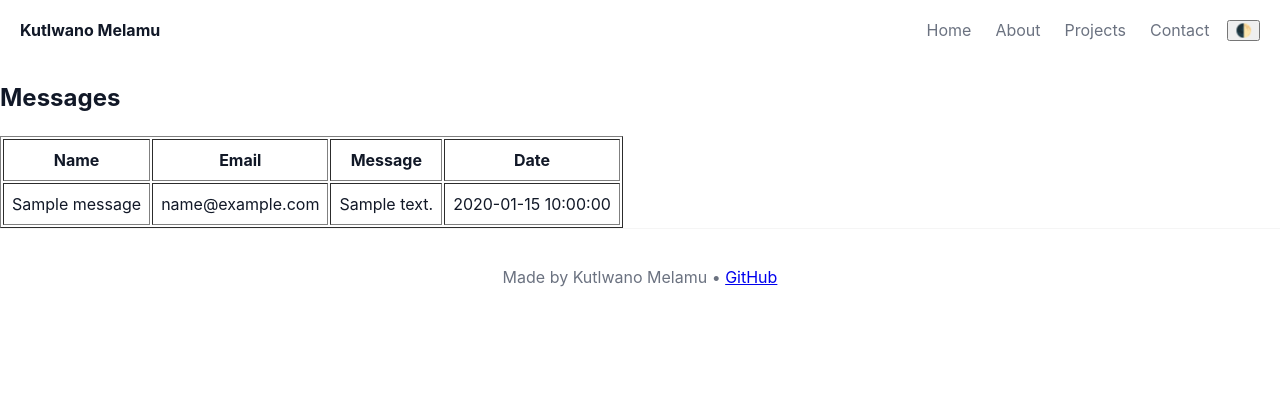
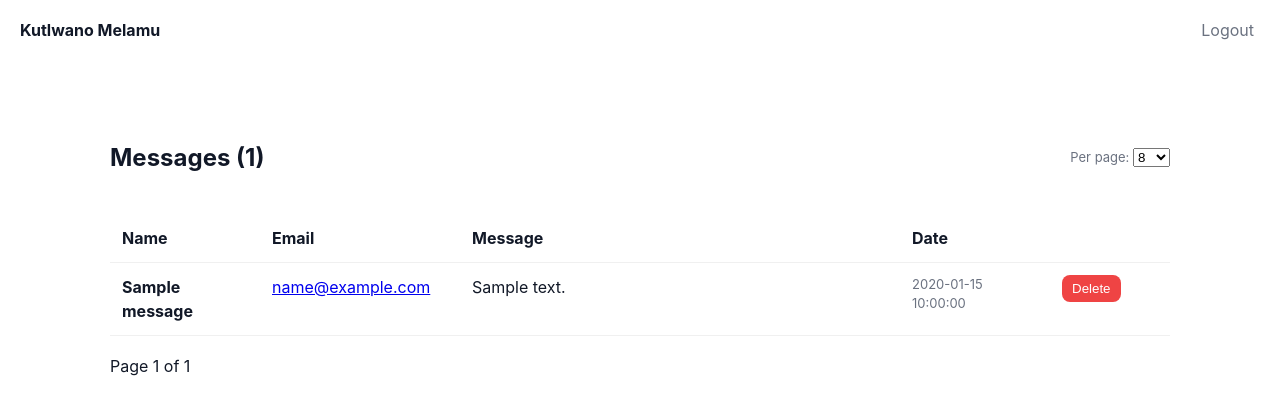
Before and after one commit to Katiehey/Personal-Portfolio-Website, a Flask app: page /admin/messages in a window 1280 px wide. Shown: the top 415 px of the page. Run offline with Flask 3, Linux system fonts and the light colour scheme; the visitor is signed in with stand-in values (Sample User, id 1); tables that the repository leaves empty hold one stand-in row (values such as "Sample post"); parts of the project's set-up code (start-up, migrations or seed data) failed here and were passed over.

Commit message:
Style admin_login.html, admin_messages.html, add delete message button, add logout button and update app.py

```diff
--- a/app.py
+++ b/app.py
@@ -1,10 +1,13 @@
 # app.py
-from flask import Flask, render_template, request, jsonify, session, redirect, url_for
+from flask import Flask, render_template, request, jsonify, session, redirect, url_for, flash
 import secrets
 import requests
 import os
 import sqlite3
 from pathlib import Path
+import math
+from config import ADMIN_PASSWORD  # keep your ADMIN_PASSWORD in config.py
+
 
 app = Flask(__name__, static_folder="static", template_folder="templates")
 DB_PATH = Path("instance/contact_messages.db")
@@ -25,26 +28,71 @@ def index():
 def admin_login():
     if request.method == "POST":
         pwd = request.form.get("password", "")
-        from config import ADMIN_PASSWORD
+
         if pwd == ADMIN_PASSWORD:
             session["admin"] = True
             return redirect(url_for("admin_messages"))
+        flash("Wrong password", "error")
         return render_template("admin_login.html", error="Wrong password")
     return render_template("admin_login.html")
 
 @app.route("/admin/messages")
 def admin_messages():
-    if not session.get("admin"):
+    if not require_admin():
         return redirect(url_for("admin_login"))
+
+    # pagination params
+    try:
+        page = int(request.args.get("page", 1))
+    except ValueError:
+        page = 1
+    try:
+        per_page = int(request.args.get("per_page", 8))
+    except ValueError:
+        per_page = 8
 
     conn = get_db_conn()
     c = conn.cursor()
-    c.execute("SELECT * FROM messages ORDER BY created_at DESC")
-    messages = c.fetchall()
+    c.execute("SELECT COUNT(*) as cnt FROM messages")
+    total = c.fetchone()["cnt"]
+    total_pages = max(1, math.ceil(total / per_page))
+    offset = (page - 1) * per_page
+
+    c.execute("SELECT id, name, email, message, created_at FROM messages ORDER BY created_at DESC LIMIT ? OFFSET ?", (per_page, offset))
+    rows = c.fetchall()
     conn.close()
+    messages = [dict(row) for row in rows]
 
-    return render_template("admin_messages.html", messages=messages)
+    return render_template("admin_messages.html",
+                           messages=messages,
+                           page=page,
+                           per_page=per_page,
+                           total=total,
+                           total_pages=total_pages)
 
+# Delete message (POST only to avoid accidental GET deletes)
+@app.route("/admin/messages/delete/<int:msg_id>", methods=["POST"])
+def admin_delete_message(msg_id):
+    if not require_admin():
+        return redirect(url_for("admin_login"))
+    conn = get_db_conn()
+    c = conn.cursor()
+    c.execute("DELETE FROM messages WHERE id = ?", (msg_id,))
+    conn.commit()
+    conn.close()
+    flash("Message deleted", "info")
+    return redirect(url_for("admin_messages"))
+
+@app.route("/admin/logout")
+def admin_logout():
+    session.pop("admin", None)
+    flash("Logged out", "info")
+    return redirect(url_for("index"))
+
+def require_admin():
+    if not session.get("admin"):
+        return False
+    return True
 
 @app.route("/contact", methods=["POST"])
 def contact():
@@ -76,9 +124,6 @@ def list_messages():
     conn.close()
     messages = [dict(row) for row in rows]
     return jsonify(messages)
-
-# Get your PAT from an environment variable (as we discussed previously)
-GITHUB_TOKEN = os.environ.get('GITHUB_PAT')
 
 if GITHUB_TOKEN is None:
     # Handle the error if you don't set the token
--- a/templates/admin_messages.html
+++ b/templates/admin_messages.html
@@ -1,42 +1,80 @@
+<!-- templates/admin_messages.html -->
 <!doctype html>
 <html lang="en">
 <head>
   <meta charset="utf-8" />
   <meta name="viewport" content="width=device-width,initial-scale=1" />
-  <title>Admin Messages</title>
+  <title>Admin — Messages</title>
   <link rel="stylesheet" href="{{ url_for('static', filename='css/styles.css') }}">
+  <style>
+    .admin-wrap{ max-width:1100px; margin:40px auto; padding:20px; }
+    .admin-top{ display:flex; justify-content:space-between; align-items:center; margin-bottom:18px; }
+    .msg-table{ width:100%; border-collapse:collapse; }
+    .msg-table th, .msg-table td{ padding:12px; text-align:left; border-bottom:1px solid rgba(0,0,0,0.06); vertical-align:top; }
+    .msg-row { background: var(--card); border-radius:8px; margin-bottom:10px; padding:12px; }
+    .small-muted{ color:var(--muted); font-size:13px; }
+    .pagination{ display:flex; gap:8px; align-items:center; margin-top:18px; }
+    .page-btn { padding:6px 10px; border-radius:8px; border:1px solid rgba(0,0,0,0.06); background:transparent; cursor:pointer; }
+    .danger { background:#ef4444; color:white; border:none; }
+    .info { background:#10b981; color:white; border:none; }
+  </style>
 </head>
 <body>
-  <nav id="main-nav" class="nav">
-    <div class="nav-left">
-      <a href="#home" class="logo">Kutlwano Melamu</a>
+  <nav class="nav">
+    <div class="nav-left"><a class="logo" href="{{ url_for('index') }}">Kutlwano Melamu</a></div>
+    <div class="nav-right"><a class="nav-link" href="{{ url_for('admin_logout') }}">Logout</a></div>
+  </nav>
+
+  <div class="admin-wrap">
+    <div class="admin-top">
+      <h2>Messages ({{ total }})</h2>
+      <div>
+        <form method="GET" style="display:flex; gap:8px; align-items:center;">
+          <label class="small-muted">Per page:
+            <select name="per_page" onchange="this.form.submit()">
+              <option value="5" {% if per_page==5 %}selected{% endif %}>5</option>
+              <option value="8" {% if per_page==8 %}selected{% endif %}>8</option>
+              <option value="12" {% if per_page==12 %}selected{% endif %}>12</option>
+            </select>
+          </label>
+        </form>
       </div>
-    <div class="nav-right">
-      <a href="#home" class="nav-link">Home</a>
-      <a href="#about" class="nav-link">About</a>
-      <a href="#projects" class="nav-link">Projects</a>
-      <a href="#contact" class="nav-link">Contact</a>
-      <button id="theme-toggle" aria-label="Toggle theme">🌓</button>
     </div>
-  </nav>
-<body>
-  <h2>Messages</h2>
-  <table border="1" cellpadding="8">
-    <tr>
-      <th>Name</th><th>Email</th><th>Message</th><th>Date</th>
-    </tr>
+
+    {% if messages %}
+      <table class="msg-table" role="table">
+        <thead>
+          <tr><th>Name</th><th>Email</th><th>Message</th><th>Date</th><th></th></tr>
+        </thead>
+        <tbody>
           {% for m in messages %}
             <tr>
-        <td>{{ m['name'] }}</td>
-        <td>{{ m['email'] }}</td>
+              <td style="width:150px"><strong>{{ m['name'] }}</strong></td>
+              <td style="width:200px"><a href="mailto:{{ m['email'] }}">{{ m['email'] }}</a></td>
               <td>{{ m['message'] }}</td>
-        <td>{{ m['created_at'] }}</td>
+              <td style="width:150px"><div class="small-muted">{{ m['created_at'] }}</div></td>
+              <td style="width:120px">
+                <form method="POST" action="{{ url_for('admin_delete_message', msg_id=m['id']) }}" onsubmit="return confirm('Delete this message?');">
+                  <button class="page-btn danger" type="submit">Delete</button>
+                </form>
+              </td>
             </tr>
           {% endfor %}
+        </tbody>
       </table>
+    {% else %}
+      <p>No messages yet.</p>
+    {% endif %}
 
-  <footer class="footer">
-    <p>Made by Kutlwano Melamu • <a href="https://github.com/Katiehey" target="_blank">GitHub</a></p>
-  </footer>
+    <div class="pagination" aria-label="Pagination">
+      {% if page > 1 %}
+        <a class="page-btn" href="{{ url_for('admin_messages') }}?page={{ page - 1 }}&per_page={{ per_page }}">← Prev</a>
+      {% endif %}
+      <div>Page {{ page }} of {{ total_pages }}</div>
+      {% if page < total_pages %}
+        <a class="page-btn" href="{{ url_for('admin_messages') }}?page={{ page + 1 }}&per_page={{ per_page }}">Next →</a>
+      {% endif %}
+    </div>
+  </div>
 </body>
 </html>
```
Also changed, not shown: templates/admin_login.html (+38 -8 lines), instance/contact_messages.db, 1 other file. Lines whose indentation alone changed are shown as unchanged.
